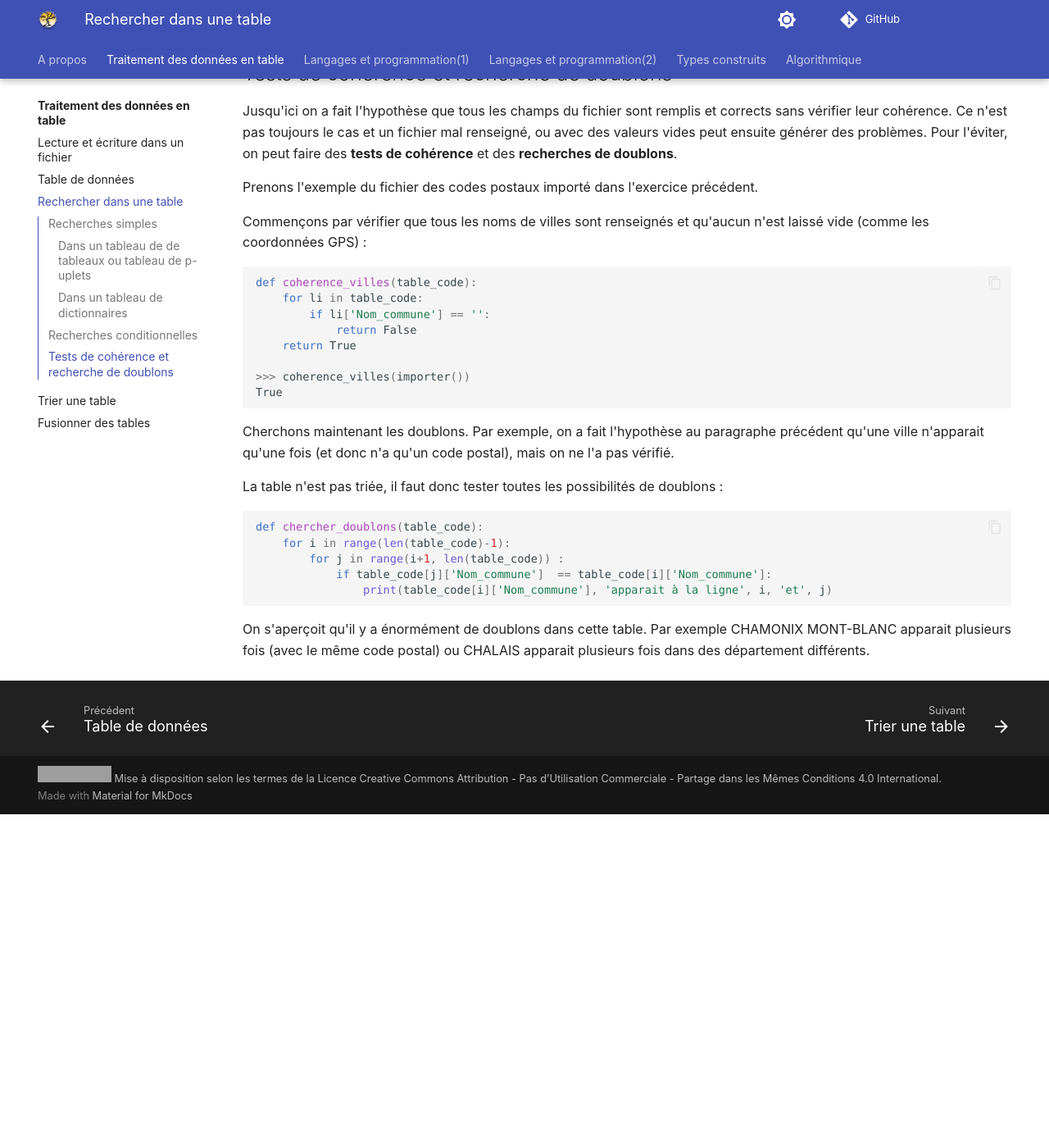
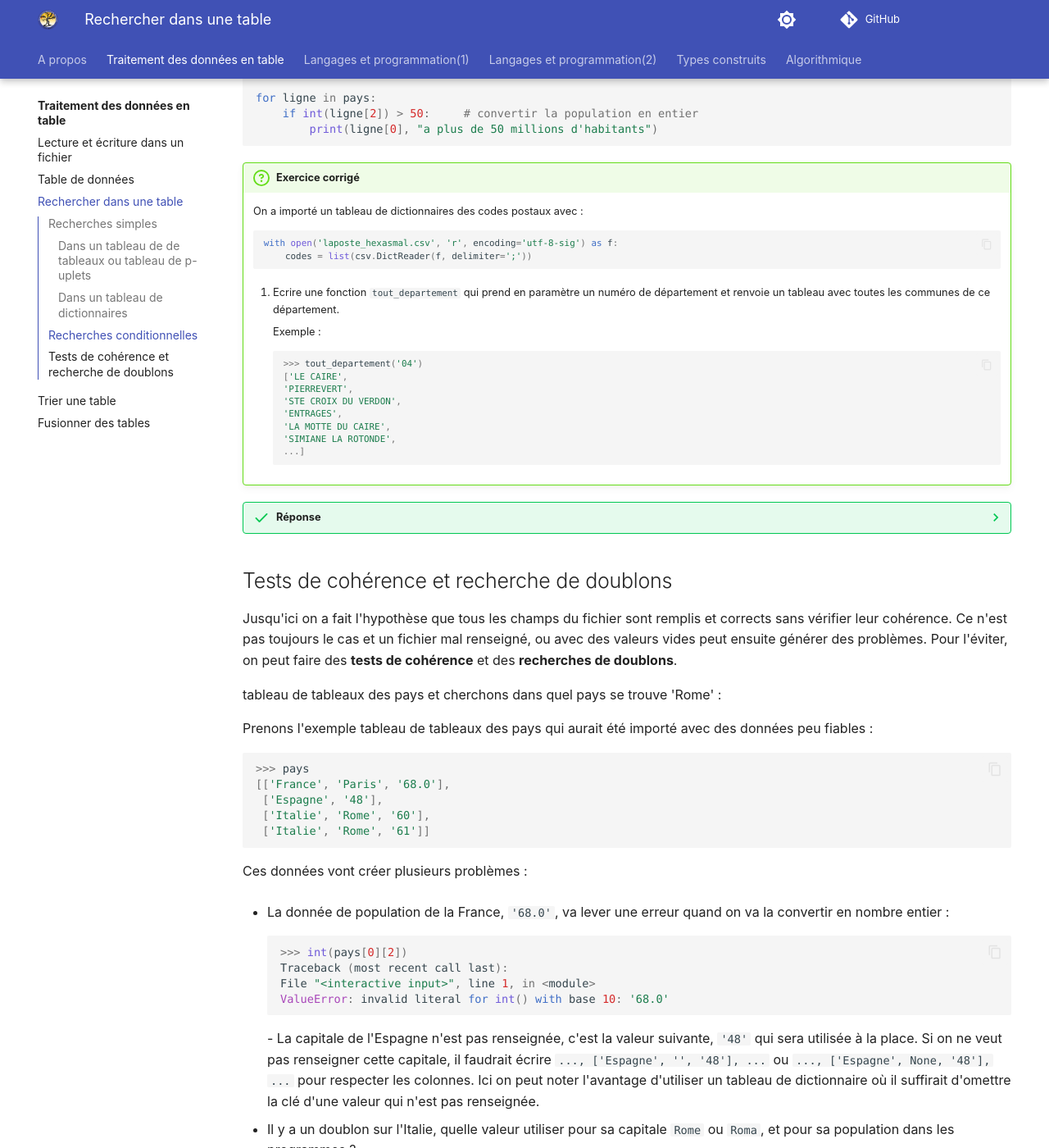
Before and after one commit to fab-perez/NSI-1, an MkDocs documentation site: the page built from docs/donnees-en-tables/3-rechercher-dans-une-table.md, in a window 1280 px wide and 1400 px high, scrolled down 2011 px. Shown: the whole window at 82% size. Built offline with MkDocs 1.6.1 and Material for MkDocs 9.7.7, drawn with Linux system fonts in a browser that asks for light colours; comment, search, counter and statistics services are not loaded; before the commit the page ends 3004 px from its top, so only the background shows below that; some of the changed text lies outside the part shown; grey boxes are pictures that could not be loaded.

Commit message:
Add files via upload

````diff
--- a/docs/donnees-en-tables/3-rechercher-dans-une-table.md
+++ b/docs/donnees-en-tables/3-rechercher-dans-une-table.md
@@ -51,26 +50,53 @@
 
 
 !!! question "Exercice corrigé"
-    En utilisant le tableau de dictionnaires des codes postaux précédent, écrire une fonction qui renvoie :
-    1. le code postal d'une ville
-    2. un tableau des villes ayant un code postal donné
+    On a importé un tableau de dictionnaires des codes postaux avec :
+
+    ``` py
+    with open('laposte_hexasmal.csv', 'r', encoding='utf-8-sig') as f:
+        codes = list(csv.DictReader(f, delimiter=';'))
+    ```
+
+    1.  Ecrire une fonction `coord_gps` qui prend en paramètre un nom de commune et renvoie les coordonnées gps de cette commune.
+
+        Exemple :
+        ``` py
+        >>> coord_gps('MANOSQUE')
+        '43.835211125, 5.791029867'
+        ```
+
+    2.  Ecrire une fonction `chercher_communes` qui prend en paramètre un code postal et renvoie le tableau des communes qui ont ce code postal.
+
+        Exemple :
+        ``` py
+        >>> chercher_communes('04000')
+        ['ENTRAGES',
+        'LA ROBINE SUR GALABRE',
+        'LA ROBINE SUR GALABRE',
+        'LA ROBINE SUR GALABRE',
+        'DIGNE LES BAINS',
+        'DIGNE LES BAINS',
+        'LA JAVIE',
+        'LA ROBINE SUR GALABRE']
+        ```
+
 
 ??? Success "Réponse"
 
 
     ``` py
-    def chercher_code(codes_postaux, ville ):
-        for ligne in codes_postaux:
-            if ligne['Nom_commune'] == ville:
-                return ligne['Code_postal']
+    def coord_gps(commune):
+        for ligne in codes:
+            if ligne['nom_de_la_commune'] == commune:
+                return ligne['coordonnees_gps']
 
 
-    def chercher_villes(codes_postaux, code):
-        villes = []
-        for ligne in codes_postaux:
-            if ligne['Code_postal'] == code:
-                villes.append(ligne['Nom_commune'])
-        return villes
+    def chercher_communes(code_postal):
+        communes = []
+        for ligne in codes:
+            if ligne['code_postal'] == code_postal:
+                communes.append(ligne['nom_de_la_commune'])
+        return communes
 
     ```
 
@@ -97,33 +122,37 @@
 
 
 !!! question "Exercice corrigé"
-    En utilisant le tableau de dictionnaires des codes postaux précédent , écrire une fonction qui renvoie :
 
-    1. le tableau de toutes les villes d'un département
-    2. Toutes les villes qui commencent par ‘MAN'
+    On a importé un tableau de dictionnaires des codes postaux avec :
+    ``` py
+    with open('laposte_hexasmal.csv', 'r', encoding='utf-8-sig') as f:
+        codes = list(csv.DictReader(f, delimiter=';'))
+    ```
+
+    1. Ecrire une fonction `tout_departement` qui prend en paramètre un numéro de département et renvoie un tableau avec toutes les communes de ce département.
+
+        Exemple :
+        ``` py
+        >>> tout_departement('04')
+        ['LE CAIRE',
+        'PIERREVERT',
+        'STE CROIX DU VERDON',
+        'ENTRAGES',
+        'LA MOTTE DU CAIRE',
+        'SIMIANE LA ROTONDE',
+        ...]
+        ```
+
 
 ??? Success "Réponse"
 
     ``` py
-    def chercher_departement(table_code, dep ):
-        villes = []
-        for li in table_code:
-            if li['Code_postal'] >= dep * 1000 and li['Code_postal'] < (dep+1) * 1000:
-                villes.append( li['Nom_commune'] )
-        return villes
-    >>> chercher_departement(c,13)
-    ['MARTIGUES',
-    ….
-    'ST ANDIOL',
-    'SAUSSET LES PINS',
-    'MARSEILLE 09']
-
-    def chercher_MAN(table_code):
-    villes = []
-    for li in table_code:
-        if li['Nom_commune'][0:3] == 'MAN':
-            villes.append( li['Nom_commune'] )
-    return villes
+    def tout_departement(dep):
+        communes = []
+        for ligne in codes:
+            if ligne['code_postal'][:2] == dep:
+                communes.append(ligne['nom_de_la_commune'] )
+        return communes
 
     ```
 
@@ -133,31 +162,74 @@
 Jusqu'ici on a fait l'hypothèse que tous les champs du fichier sont remplis et corrects sans vérifier leur cohérence. Ce n'est pas toujours le cas et un fichier mal renseigné, ou avec des valeurs vides peut ensuite générer des problèmes.
 Pour l'éviter, on peut faire des **tests de cohérence** et des **recherches de doublons**.
 
-Prenons l'exemple du fichier des codes postaux importé dans l'exercice précédent.
 
-Commençons par vérifier que tous les noms de villes sont renseignés et qu'aucun n'est laissé vide (comme les coordonnées GPS) :
+ tableau de tableaux des pays et cherchons dans quel pays se trouve 'Rome' :
+
+Prenons l'exemple tableau de tableaux des pays qui aurait été importé avec des données peu fiables :
 
 ``` py
-def coherence_villes(table_code):
-    for li in table_code:
-        if li['Nom_commune'] == '':
-            return False
-    return True
+>>> pays
+[['France', 'Paris', '68.0'],
+ ['Espagne', '48'],
+ ['Italie', 'Rome', '60'],
+ ['Italie', 'Rome', '61']]
 
->>> coherence_villes(importer())
-True
 ```
+Ces données vont créer plusieurs problèmes :
 
-Cherchons maintenant les doublons. Par exemple, on a fait l'hypothèse au paragraphe précédent qu'une ville n'apparait qu'une fois (et donc n'a qu'un code postal), mais on ne l'a pas vérifié.
+-   La donnée de population de la France, `'68.0'`, va lever une erreur quand on va la convertir en nombre entier :
 
-La table n'est pas triée, il faut donc tester toutes les possibilités de doublons :
+    ``` py
+    >>> int(pays[0][2])
+    Traceback (most recent call last):
+    File "<interactive input>", line 1, in <module>
+    ValueError: invalid literal for int() with base 10: '68.0'
+    ```
+- La capitale de l'Espagne n'est pas renseignée, c'est la valeur suivante, `'48'` qui sera utilisée à la place. Si on ne veut pas renseigner cette capitale, il faudrait écrire `..., ['Espagne', '', '48'], ...` ou `..., ['Espagne', None, '48'], ...` pour respecter les colonnes. Ici on peut noter l'avantage d'utiliser un tableau de dictionnaire où il suffirait d'omettre la clé d'une valeur qui n'est pas renseignée.
 
-``` py
-def chercher_doublons(table_code):
-    for i in range(len(table_code)-1):
-        for j in range(i+1, len(table_code)) :
-            if table_code[j]['Nom_commune']  == table_code[i]['Nom_commune']:
-                print(table_code[i]['Nom_commune'], 'apparait à la ligne', i, 'et', j)
+- Il y a un doublon sur l'Italie, quelle valeur utiliser pour sa capitale `Rome` ou `Roma`, et pour sa population dans les programmes ?
+
+
+
+
+
+!!! question "Exercice corrigé"
+    On a importé un tableau de dictionnaires des codes postaux avec :
+
+    ``` py
+    with open('laposte_hexasmal.csv', 'r', encoding='utf-8-sig') as f:
+        codes = list(csv.DictReader(f, delimiter=';'))
+    ```
+
+    1.  Ecrire une fonction `coherence` qui vérifie que tous les noms de communes sont renseignés et qu'aucun n'est laissé vide.
+
+        Exemple :
+        ``` py
+        >>> coherence()
+        True
+        ```
+
+    2.   Ecrire une fonction `doublons` qui affiche les doublons.
+
+
+
+??? Success "Réponse"
+    ``` py
+
+    def coherence():
+        for ligne in codes:
+            if ligne['nom_de_la_commune'] == '':
+                return False
+        return True
+    ```
+
+    La table n'est pas triée, il faut donc tester toutes les possibilités de doublons :
+
+    def doublons():
+        for i in range(len(codes)-1):
+            for j in range(i+1, len(codes)) :
+                if codes[i] == codes[j]:
+                    print(i, j)
+
+
 ```
-
-On s'aperçoit qu'il y a énormément de doublons dans cette table. Par exemple CHAMONIX MONT-BLANC apparait plusieurs fois (avec le même code postal) ou CHALAIS apparait plusieurs fois dans des département différents.
````
Also changed, not shown: other parts of docs/donnees-en-tables/3-rechercher-dans-une-table.md (+2 -4 lines), docs/donnees-en-tables/4-trier-une-table.md (+60 -39 lines), docs/donnees-en-tables/5-fusionner-des-tables.md (+39 -40 lines).
